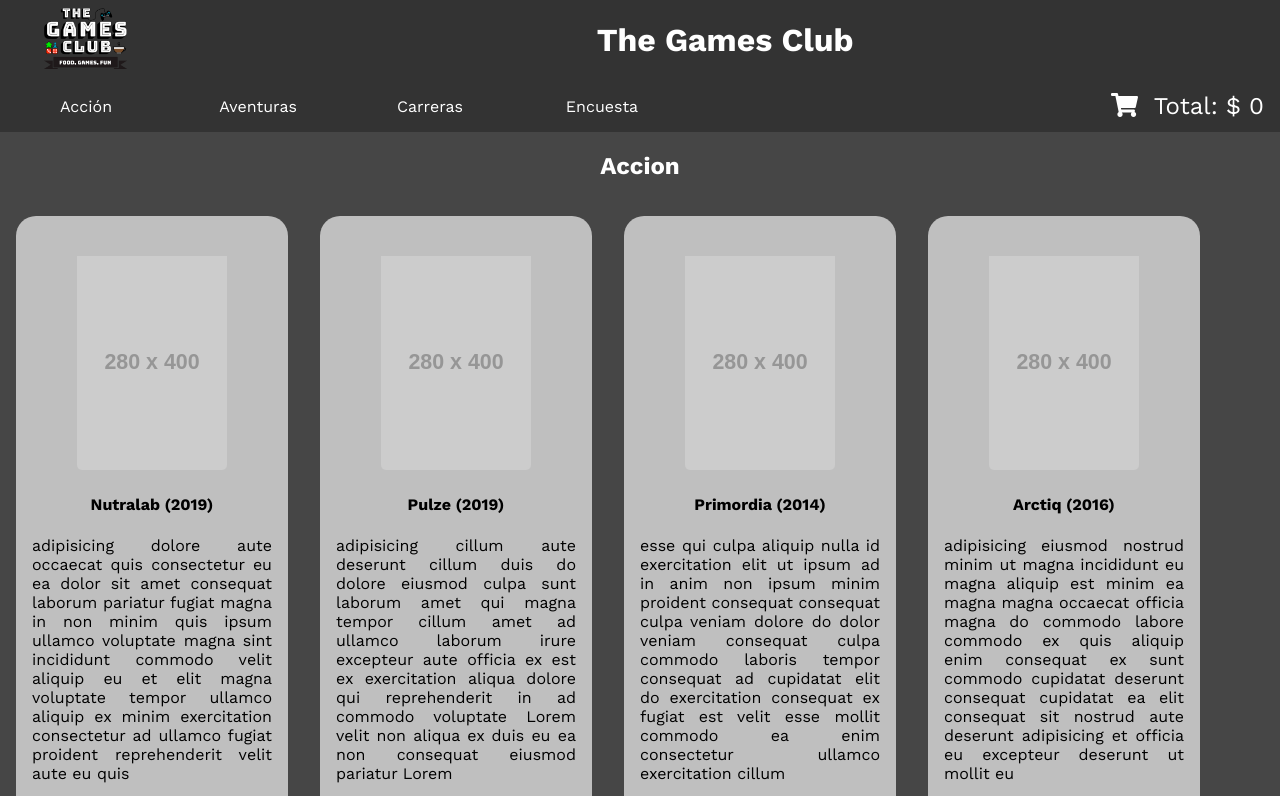
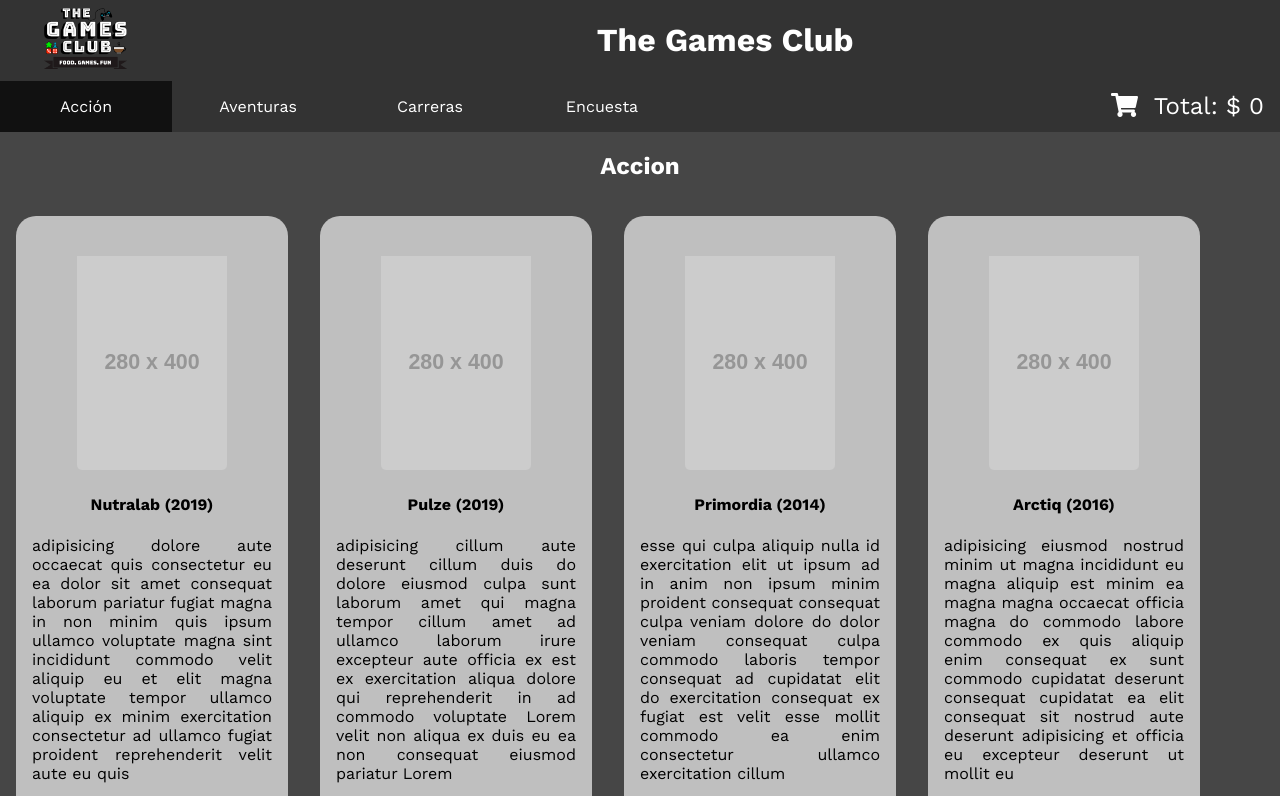
Before and after one commit to LeoSalgueiro/AppsMoviles, a plain HTML site: page practica2/index.html in a window 1280 px wide. Both pictures are taken after a click on the link "Acción". Shown: the top 796 px of the page. Drawn offline with nearby package versions, Linux system fonts and the light colour scheme; no server answers; placeholder pictures from the web are drawn by us.

Commit message:
Feat: selected tab animation

```diff
--- a/practica2/css/styles.css
+++ b/practica2/css/styles.css
@@ -39,6 +39,10 @@ li a {
   text-decoration: none;
 }
 li a:hover {
+  background-color: #111111;
+}
+
+.selected-tab {
   background-color: #111111;
 }
 
--- a/practica2/js/main.js
+++ b/practica2/js/main.js
@@ -17,6 +17,9 @@ const recalculateTotal = () => {
 const hideAll = () => {
   $(".section").each(function () {
     $(this).addClass("hidden");
+  });
+  $(".cat-selection").each(function () {
+    $(this).removeClass("selected-tab");
   });
 };
 
@@ -136,5 +139,6 @@ $(document).ready(function () {
     hideAll();
     // show
     $(`#${$(this).attr("id")}-section`).removeClass("hidden");
+    $(`#${$(this).attr("id")}`).addClass("selected-tab");
   });
 });
```
